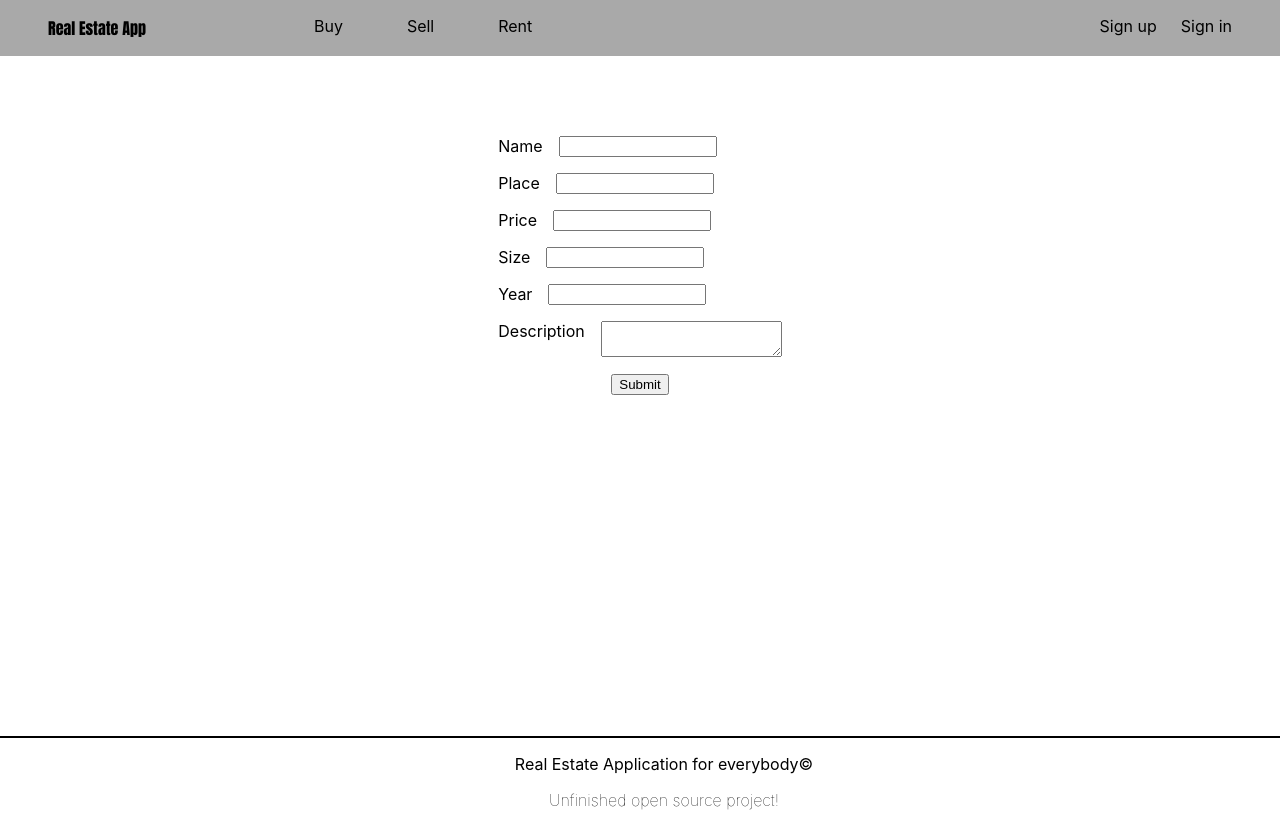
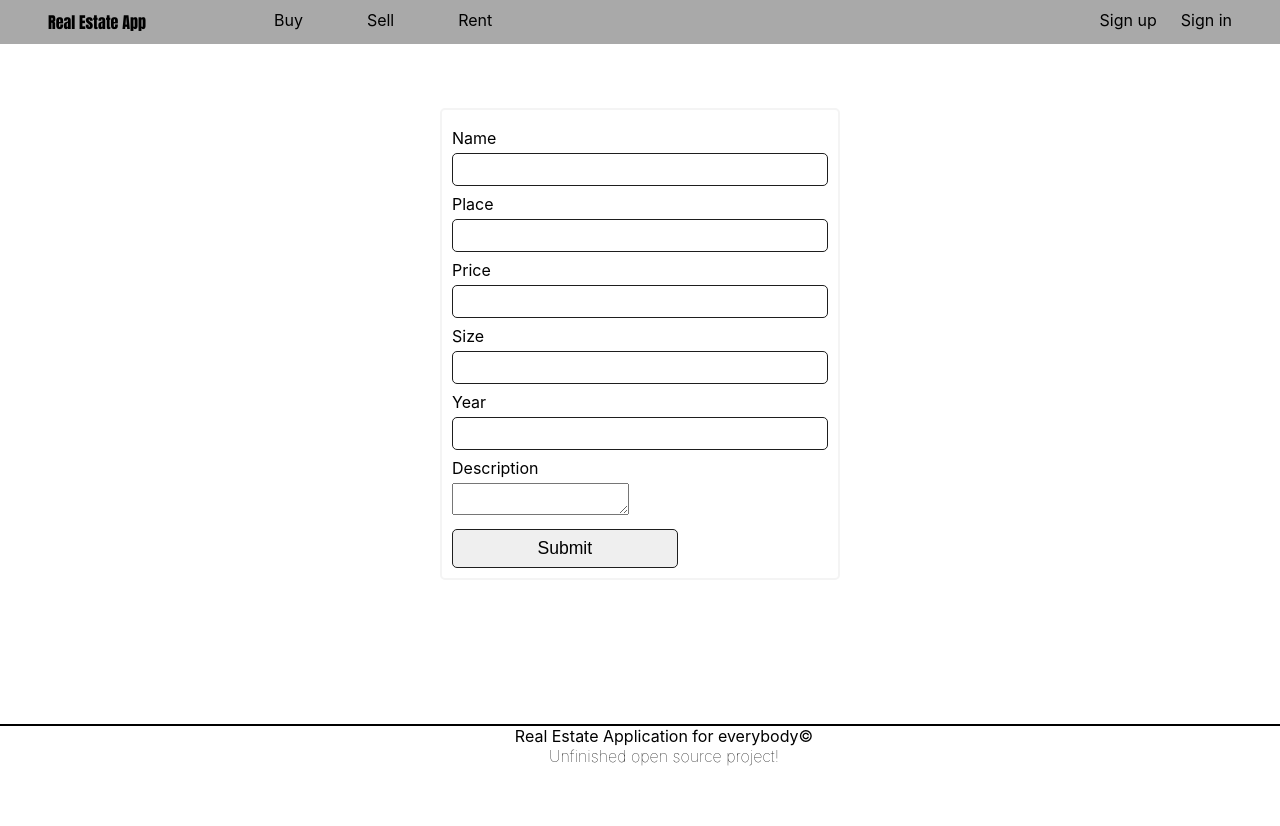
Before and after one commit to devihor25/Real-Estate-App-React, a React (Create React App) app: page /create-home in a window 1280 px wide. After the commit the page ends 800 px from the top, so only its background shows below. Built offline with nearby package versions, Linux system fonts and the light colour scheme; the HTML template or start-up script is replaced by a standard one.

Commit message:
i restyled the signup page

```diff
--- a/src/App.scss
+++ b/src/App.scss
@@ -1,37 +1,49 @@
+
+* {
+  padding: 0;
+  margin: 0;
+  box-sizing: border-box;
+}
+
 main {
   min-height: 85vh;
 }
 
-.form-row {
+.center {
   display: flex;
-  margin: 16px;
-}
-
-.form-row label {
-  margin-right: 16px;
-}
-
-.form-row input {
-  width: 150px;
-}
-
-.center {
-  display: block;
-  text-align: center;
+  justify-content: center;
   padding: 64px;
 }
 
 form {
-  display: inline-block;
+  padding: 10px;
+  border: 2px solid #f4f4f4;
+  border-radius: 5px;
+  min-width: 400px;
 }
 
-.signin-form-container {
-  display: flex;
-  width: 100vw;
-  align-items: center;
-  flex-direction: column;
+.input-wrapper {
+  margin: 8px 0;
 }
 
-.signin-form label {
-  margin-right: 10px;
+label {
+  display: block;
+  margin-bottom: 5px;
 }
+
+input {
+  padding: 8px;
+  border: 1px solid #1e1e1e;
+  border-radius: 5px;
+  width: 100%;
+}
+
+.submit_btn {
+  margin-top: 10px;
+  padding: 8px;
+  border: 1px solid #1e1e1e;
+  border-radius: 5px;
+  width: 60%;
+  cursor: pointer;
+  font-size: 1.1em;
+}
--- a/src/common/FormSubmitButton.js
+++ b/src/common/FormSubmitButton.js
@@ -1,3 +1,3 @@
 export default function FormSubmitButton() {
-  return <button type='submit'>Submit</button>;
+  return <button className="submit_btn" type='submit'>Submit</button>;
 }
--- a/src/common/InputFormRow.js
+++ b/src/common/InputFormRow.js
@@ -6,13 +6,16 @@ export default function InputFormRow({
 }) {
   return (
     <article className='form-row'>
+      <div className="input-wrapper">
         <label>{labelName}</label>
         <input
           type='text'
           name={name}
           value={value || ''}
           onChange={handleOnChange}
+
         />
+      </div>
     </article>
   );
 }
--- a/src/components/Header/Header.scss
+++ b/src/components/Header/Header.scss
@@ -3,6 +3,7 @@ a {
 }
 
 header {
+  padding: 10px 0;
   display: flex;
   background-color: darkgray;
 }
```
Lines whose indentation alone changed are shown as unchanged.
